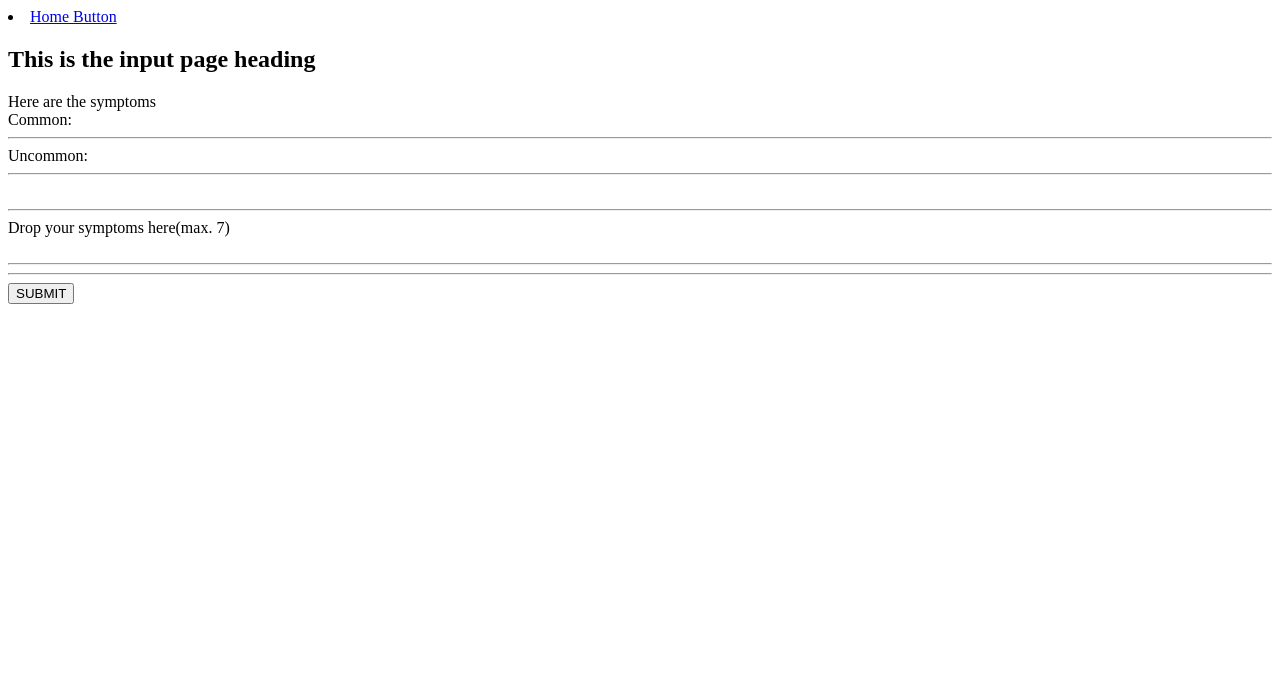
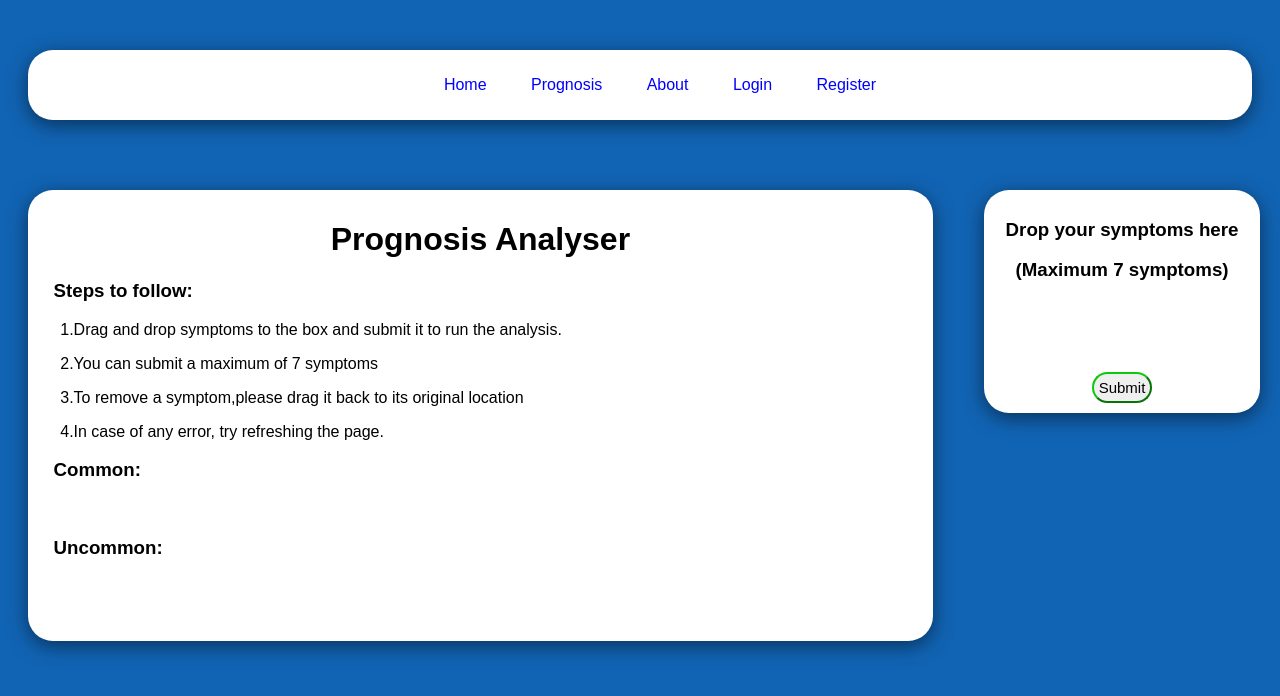
Before and after one commit to PratikGarai/GlobalWeek-Dreadnought-Prognosist, a Django app: page /Diseases/input/ in a window 1280 px wide. Shown: the top 696 px of the page. Run offline with Django 3.2, Linux system fonts and the light colour scheme; parts of the project's set-up code (start-up, migrations or seed data) failed here and were passed over.

Commit message:
More styling

```diff
--- a/DiseasePredictor/DiseasePredictor/urls.py
+++ b/DiseasePredictor/DiseasePredictor/urls.py
@@ -8,6 +8,7 @@ urlpatterns = [
     path('',views.home_page),
     url('^Doctor/', include('Doctor.urls', namespace = 'Doctor')),
     url('^Diseases/', include('Diseases.urls', namespace = 'Diseases')),
+    url('^Main/', include('MainApp.urls', namespace = 'MainApp')),
 ]
 
 from . import settings
--- a/DiseasePredictor/Diseases/views.py
+++ b/DiseasePredictor/Diseases/views.py
@@ -16,8 +16,9 @@ def input_view(request):
         symptoms_form = forms.Symptom_Form(data = request.POST)
         if symptoms_form.is_valid():
             disease_prediction = ml(symptoms_form.cleaned_data)
+            print(symptoms_form.cleaned_data)
             if len(disease_prediction)==1:
-                return render(request, "result.html", {'multiple': 0, 'prognosis': disease_prediction[0][0][0]})
+                return render(request, "result.html", {'multiple': 0, 'prognosis': disease_prediction})
             else:
                 return render(request, "result.html", {'multiple': 1, 'prognosis': disease_prediction})
 
@@ -43,14 +44,15 @@ def ml(clean_data):
     with open('media/models/label_coder.sav', 'rb') as fp:
         label_coder = pickle.load(fp)
     ls = []
-    threshold = 10
+    threshold = 15
 
     result = model.predict_proba([test_list])
     for i in range(0,len(result[0])):
         if result[0][i]!=0:
             ls.append((label_coder.inverse_transform([i,]),(result[0][i]*100)))
 
+    ls = sorted([ (i[0][0],int(i[1])) for i in ls if i[1]>=threshold ] , reverse=True, key=lambda x: x[1])
     if ls[0][1]<threshold:
-        return [ls[0]]
+        return ls[0]
     else:
-        return sorted([ (i[0][0],i[1]) for i in ls if i[1]>=threshold ] , reverse=True, key=lambda x: x[1])
+        return ls
--- /dev/null
+++ b/DiseasePredictor/MainApp/urls.py
@@ -0,0 +1,9 @@
+from django.urls import path
+from django.conf.urls import url
+from . import views
+
+app_name = 'MainApp'
+
+urlpatterns = [
+        url('^about/$', views.about_page , name="About")
+        ]
--- a/DiseasePredictor/MainApp/views.py
+++ b/DiseasePredictor/MainApp/views.py
@@ -3,3 +3,6 @@ from django.shortcuts import render
 def home_page(request):
 
     return render(request, "home.html", {})
+
+def about_page(request):
+    pass
--- a/DiseasePredictor/media/js/dropper.js
+++ b/DiseasePredictor/media/js/dropper.js
@@ -1,7 +1,7 @@
 var max_n = 7;
 $(document).ready(function(){
    $("#submit").click(function(event){
-      var box = $(".main-div div#selections div");
+      var box = $("div#selections div");
       var inputs = $("input.field");
       for( var i=0;i<box.length;i++)
       {
--- a/DiseasePredictor/media/templates/input.html
+++ b/DiseasePredictor/media/templates/input.html
@@ -4,38 +4,127 @@
       <title>Input page</title>
    <script type ="text/javascript" src="/media/js/jquery.js"></script>
    <script type ="text/javascript" src="/media/js/dropper.js"></script>
+      <link href="https://fonts.googleapis.com/css2?family=Lato&display=swap" rel="stylesheet">
+      <style>
+          body{
+          background-color: #1164b4;
+          }
+          .div2{
+          background-color:white;
+          margin: 20px;
+          margin-top: 50px ;
+          margin-left : 5 px;
+          border-radius: 25px;
+          padding: 10px;
+          text-align: center;
+          box-shadow: 0px 5px 20px rgba(0,0,0,0.5);
+          font-family: 'Ubuntu', sans-serif;
+          position: fixed;
+          float :right;
+          right:0px;
+          width:20%;              }
+         .nav{
+          background-color:white;
+          margin: 20px;
+          margin-top: 50px ;
+          border-radius: 25px;
+          padding: 10px;
+          text-align: center;
+          box-shadow: 0px 5px 20px rgba(0,0,0,0.5);
+          font-family: 'Ubuntu', sans-serif;
+              }
+          .div1{
+          background-color:white;
+          margin: 20px;
+          margin-right: 5px;
+          margin-top: 50px ;
+          border-radius: 25px;
+          padding: 10px;
+          text-align: center;
+          box-shadow: 0px 5px 20px rgba(0,0,0,0.5);
+          font-family: 'Ubuntu', sans-serif;
+          float:left;
+          width: 70%;
+          position:sticky;
+          }
+          .textbox{
+          border:3px solid red;
+          font-size: 20px;
+          border-radius: 2px;
+          text-align: center;
+          }
+          .button1{
+          border-color: rgb(10, 200, 10);
+          color: black;
+          font-family: 'Ubuntu', sans-serif;
+          border-radius: 20px;
+          font-size: 15px;
+          padding :5px;
+          }
+            .symptoms{
+               border-radius:25px;
+               color:white;
+             display:inline-block;
+            border:1px solid #CCC;
+            box-shadow: 0 0 5px -1px rgba(0,0,0,0.8);
+            vertical-align:middle;
+            padding: 10px;
+            margin: 5px;
+            text-align: center;
+          }
+          .c{
+          background-color:green;
+          text-color:red;
+          }
+          .uc{
+          background-color:blue;
+          text-color:green;
+          }
+      </style>
    </head>
    <body>
 	   {% include "menu-template.html" %}
-		<h2>This is the input page heading</h2>
            <form method="POST" id="target-form" hidden>
          {% csrf_token %}
          {{ form }}
       </form>
+      <div class="div1">
       <div class="main-div">
+         <h1>Prognosis Analyser</h1>
+         <h3 align="left">&nbsp&nbsp Steps to follow:</h3>
+         <p align="left">&nbsp&nbsp&nbsp&nbsp 1.Drag and drop symptoms to the box and submit it to run the analysis.</p>
+         <p align="left">&nbsp&nbsp&nbsp&nbsp 2.You can submit a maximum of 7 symptoms</p>
+         <p align="left">&nbsp&nbsp&nbsp&nbsp 3.To remove a symptom,please drag it back to its original location</p>
+         <p align="left">&nbsp&nbsp&nbsp&nbsp 4.In case of any error, try refreshing the page.</p>
          <div class = "section" id = "options" ondragover='allowDrop(event);' ondrop='drop2(event);'>
-				Here are the symptoms<br>
-				Common:
+            <h3 align="left">&nbsp&nbsp Common:</h3> <br>
+            <div id="common">
             {% for i in common %}
-					<div id='{{ i }}' class = "noDrop" draggable='true' ondragstart='drag(event);'>
+               <div id='{{ i }}' class = "symptoms noDrop c " draggable='true' ondragstart='drag(event);'>
                   {{ i }}
                </div>
             {% endfor %}
-				<hr>
-				Uncommon:
+            </div>
+            <h3 align="left">&nbsp&nbsp Uncommon:</h3> <br>
             {% for i in uncommon %}
-					<div id='{{ i }}' class ="noDrop"  draggable='true' ondragstart='drag(event);'>
+               <div id='{{ i }}' class ="symptoms noDrop uc"  draggable='true' ondragstart='drag(event);'>
                   {{ i }}
                </div>
             {% endfor %}
-				<hr>
+            <br>
          </div>
-			<br><hr>
-  			<div class = "section"  id = "selections"  ondragover='allowDrop(event);' ondrop='drop1(event);'>
-				Drop your symptoms here(max. {{ length }})
+         <br>
       </div>
       </div>
-		<br><hr><hr>
-		<button id = "submit">SUBMIT</button>
+      <div class="div2">
+	      <div class = "section"  id = "selections"  ondragover='allowDrop(event);' ondrop='drop1(event);'>
+            <h3>Drop your symptoms here</h3>
+            <h3>(Maximum {{ length }} symptoms)</h3><br>
+         <br>
+         <br>
+         </div>
+         <br>
+         <button class="button1" id = "submit">Submit</button>
+      </div>
    </body>
 </html>
--- a/DiseasePredictor/media/templates/menu-template.html
+++ b/DiseasePredictor/media/templates/menu-template.html
@@ -1,3 +1,44 @@
-<nav>
-	<li><a href="/">Home Button</a></li>
-</nav>
+<style>
+.nav{
+background-color:white;
+margin: 20px;
+margin-top: 50px ;
+border-radius: 25px;
+padding: 10px;
+text-align: center;
+word-spacing: 40px;
+box-shadow: 0px 5px 20px rgba(0,0,0,0.5);
+font-family: 'Ubuntu', sans-serif;
+}
+a:link{
+        text-decoration: none;
+        color:blue;
+}
+a:visited{
+        text-decoration: none;
+        color:blue;
+}
+a:hover{
+        color:black;
+}
+.l1{
+            display: inline;
+}
+</style>
+<div class="nav noDrop">
+   <nav>
+              <ul>
+              <li class="l1"><a href="/">Home</a></li>
+	      <li class="l1"><a href='{% url "Diseases:Input" %}'>Prognosis</a></li>
+	      <li class="l1"><a href='{% url "MainApp:About" %}'>About</a></li>
+	      	{% if user.is_authenticated %}
+		<li class="l1"><a href = '{% url "Doctor:Adder" %}'>Observation</a></li>
+	  	<li class="l1"><a href = '{% url "Doctor:Logout" %}'>Logout</a></li>
+		{% else %}
+		<li class="l1"><a href = '{% url "Doctor:Login" %}'>Login</a></li>
+	      	<li class="l1"><a href = '{% url "Doctor:Registration" %}'>Register</a></li>
+		{% endif %}
+
+              </ul>
+  </nav>
+</div>
--- a/DiseasePredictor/media/templates/registration.html
+++ b/DiseasePredictor/media/templates/registration.html
@@ -5,20 +5,22 @@
       <script type ="text/javascript" src="/media/js/jquery.js"></script>
       <script type ="text/javascript" src="/media/js/dropper.js"></script>
       <style>
+	body{
+        background-color: #1164b4;
+        }
             .mbody {
             margin:0;
             padding:0;
-            background-image:url("https://new-img.patrika.com/upload/2019/12/11/0_doctor-and-patient-taking-notes-in-surgery_5702073_835x547-m.jpg");            background-size: cover;
             background-position-x: left;
             background-position: left;
             font-family: 'Ubuntu', sans-serif;
             }            .main {
             background-color: #ffffffd5;
             width: 400px;
-            height: 800px;
             margin: 7em auto;
             border-radius: 1.5em;
             box-shadow: 0px 11px 35px 2px rgba(138, 255, 102, 0.986);
+	    padding : 20px;
             }            .sign {
             padding-top: 40px;
             color: #27aaca;
```
Also changed, not shown: DiseasePredictor/Doctor/views.py (+17 -6 lines), DiseasePredictor/media/templates/login.html (+34 -10 lines), DiseasePredictor/db.sqlite3, 2 other files. Lines whose indentation alone changed are shown as unchanged.
